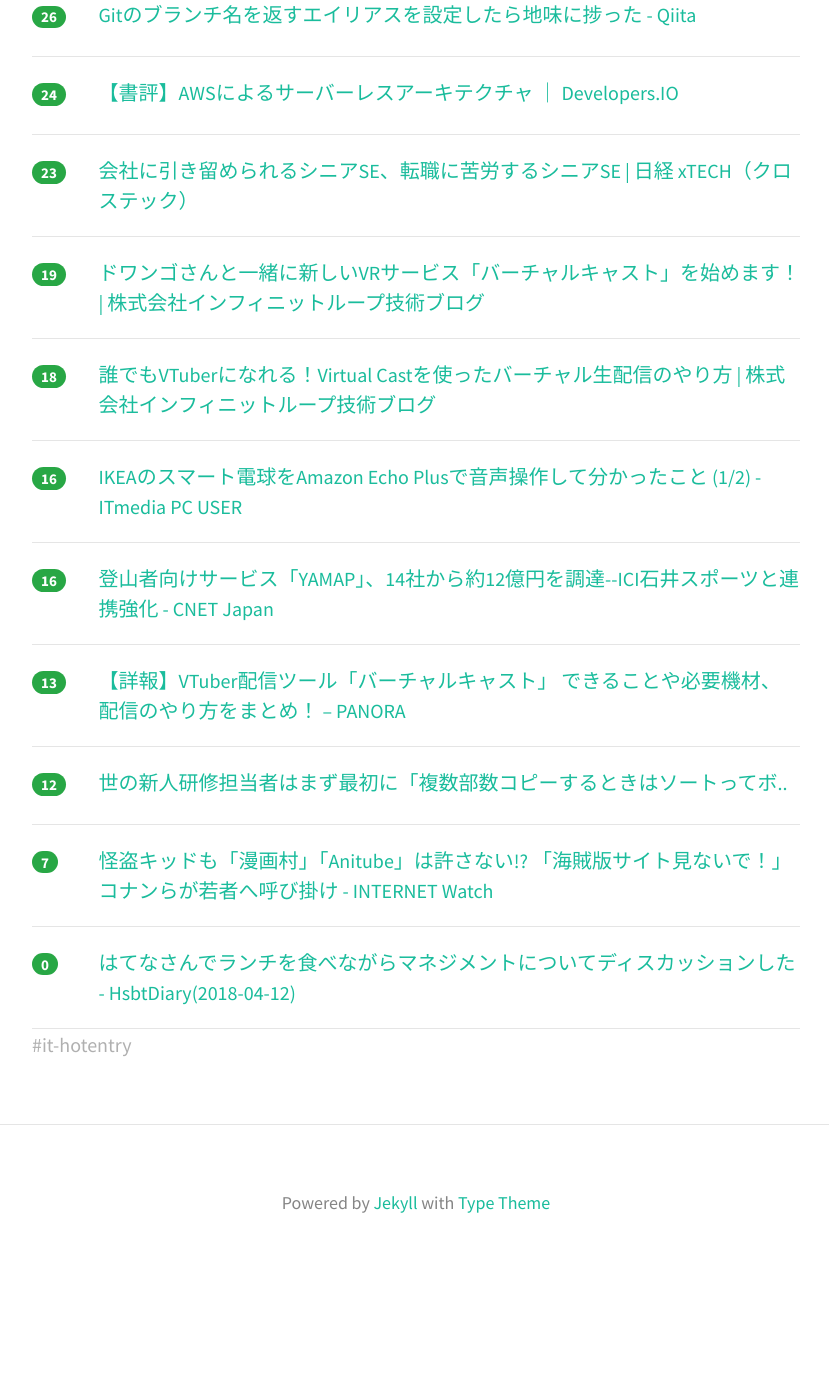
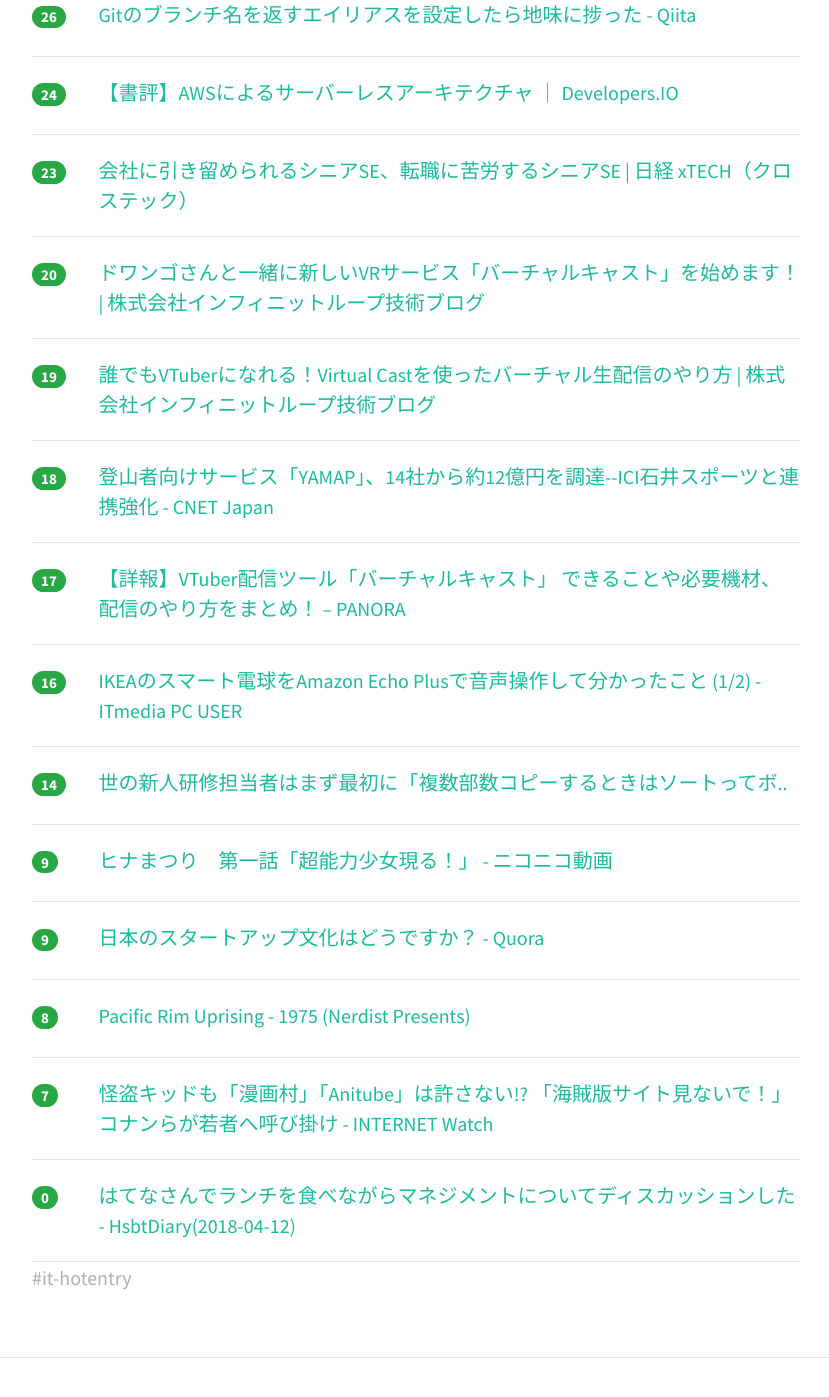
Before and after one commit to yatta47/hatena-matome-site, a Jekyll site: the page built from _posts/2018-04-14-hatena.md, in a window 1280 px wide and 1400 px high, scrolled down 550 px. Shown: the top 1397 px of the window, without its empty margins (224-1053 px from the left). Built offline with Jekyll 4.4.1, drawn with Linux system fonts in a browser that asks for light colours; nearby versions of some CDN libraries; before the commit the page ends 1830 px from its top, so only the background shows below that; some of the changed text lies outside the part shown.

Commit message:
Updated 2018-04-14

```diff
--- a/_posts/2018-04-14-hatena.md
+++ b/_posts/2018-04-14-hatena.md
@@ -1,18 +1,18 @@
 ---
 layout: post
 title:  "2018-04-14 はてぶIT"
-date:   2018-04-14 09:02:46
+date:   2018-04-14 10:02:22
 tags: [it-hotentry]
 ---
-13 件のデータあり
+16 件のデータあり
 
 <hr><div class="row">
-<div class="col-1"><span class="badge badge-pill badge-success h2">60</span></div>
+<div class="col-1"><span class="badge badge-pill badge-success h2">78</span></div>
 <div class="col-11"><a href='https://lealog.hateblo.jp/entry/2018/04/13/212858' target='_blank'>CDN Study (Akamai/Fastly) に行ってきたメモ #CDN_study - console.lealog();</a></div>
 </div>
 <hr>
 <div class="row">
-<div class="col-1"><span class="badge badge-pill badge-success h2">41</span></div>
+<div class="col-1"><span class="badge badge-pill badge-success h2">59</span></div>
 <div class="col-11"><a href='https://hotentry-sa.appspot.com/' target='_blank'>ホッテントリ感情分析</a></div>
 </div>
 <hr>
@@ -32,13 +32,23 @@ tags: [it-hotentry]
 </div>
 <hr>
 <div class="row">
-<div class="col-1"><span class="badge badge-pill badge-success h2">19</span></div>
+<div class="col-1"><span class="badge badge-pill badge-success h2">20</span></div>
 <div class="col-11"><a href='https://www.infiniteloop.co.jp/blog/2018/04/virtualcast-release/' target='_blank'>ドワンゴさんと一緒に新しいVRサービス「バーチャルキャスト」を始めます！ | 株式会社インフィニットループ技術ブログ</a></div>
 </div>
 <hr>
 <div class="row">
+<div class="col-1"><span class="badge badge-pill badge-success h2">19</span></div>
+<div class="col-11"><a href='https://www.infiniteloop.co.jp/blog/2018/04/virtualcast/' target='_blank'>誰でもVTuberになれる！Virtual Castを使ったバーチャル生配信のやり方 | 株式会社インフィニットループ技術ブログ</a></div>
+</div>
+<hr>
+<div class="row">
 <div class="col-1"><span class="badge badge-pill badge-success h2">18</span></div>
-<div class="col-11"><a href='https://www.infiniteloop.co.jp/blog/2018/04/virtualcast/' target='_blank'>誰でもVTuberになれる！Virtual Castを使ったバーチャル生配信のやり方 | 株式会社インフィニットループ技術ブログ</a></div>
+<div class="col-11"><a href='https://japan.cnet.com/article/35117733/' target='_blank'>登山者向けサービス「YAMAP」、14社から約12億円を調達--ICI石井スポーツと連携強化 - CNET Japan</a></div>
+</div>
+<hr>
+<div class="row">
+<div class="col-1"><span class="badge badge-pill badge-success h2">17</span></div>
+<div class="col-11"><a href='http://panora.tokyo/58761/' target='_blank'>【詳報】VTuber配信ツール「バーチャルキャスト」 できることや必要機材、配信のやり方をまとめ！ – PANORA</a></div>
 </div>
 <hr>
 <div class="row">
@@ -47,18 +57,23 @@ tags: [it-hotentry]
 </div>
 <hr>
 <div class="row">
-<div class="col-1"><span class="badge badge-pill badge-success h2">16</span></div>
-<div class="col-11"><a href='https://japan.cnet.com/article/35117733/' target='_blank'>登山者向けサービス「YAMAP」、14社から約12億円を調達--ICI石井スポーツと連携強化 - CNET Japan</a></div>
+<div class="col-1"><span class="badge badge-pill badge-success h2">14</span></div>
+<div class="col-11"><a href='https://anond.hatelabo.jp/20180413095405' target='_blank'>世の新人研修担当者はまず最初に「複数部数コピーするときはソートってボ..</a></div>
 </div>
 <hr>
 <div class="row">
-<div class="col-1"><span class="badge badge-pill badge-success h2">13</span></div>
-<div class="col-11"><a href='http://panora.tokyo/58761/' target='_blank'>【詳報】VTuber配信ツール「バーチャルキャスト」 できることや必要機材、配信のやり方をまとめ！ – PANORA</a></div>
+<div class="col-1"><span class="badge badge-pill badge-success h2">9</span></div>
+<div class="col-11"><a href='http://www.nicovideo.jp/watch/1523414724' target='_blank'>ヒナまつり　第一話「超能力少女現る！」 - ニコニコ動画</a></div>
 </div>
 <hr>
 <div class="row">
-<div class="col-1"><span class="badge badge-pill badge-success h2">12</span></div>
-<div class="col-11"><a href='https://anond.hatelabo.jp/20180413095405' target='_blank'>世の新人研修担当者はまず最初に「複数部数コピーするときはソートってボ..</a></div>
+<div class="col-1"><span class="badge badge-pill badge-success h2">9</span></div>
+<div class="col-11"><a href='https://jp.quora.com/%E6%97%A5%E6%9C%AC%E3%81%AE%E3%82%B9%E3%82%BF%E3%83%BC%E3%83%88%E3%82%A2%E3%83%83%E3%83%97%E6%96%87%E5%8C%96%E3%81%AF%E3%81%A9%E3%81%86%E3%81%A7%E3%81%99%E3%81%8B' target='_blank'>日本のスタートアップ文化はどうですか？ - Quora</a></div>
+</div>
+<hr>
+<div class="row">
+<div class="col-1"><span class="badge badge-pill badge-success h2">8</span></div>
+<div class="col-11"><a href='http://www.youtube.com/watch?v=D-q2vZP9fgU' target='_blank'>Pacific Rim Uprising - 1975 (Nerdist Presents)</a></div>
 </div>
 <hr>
 <div class="row">
```
